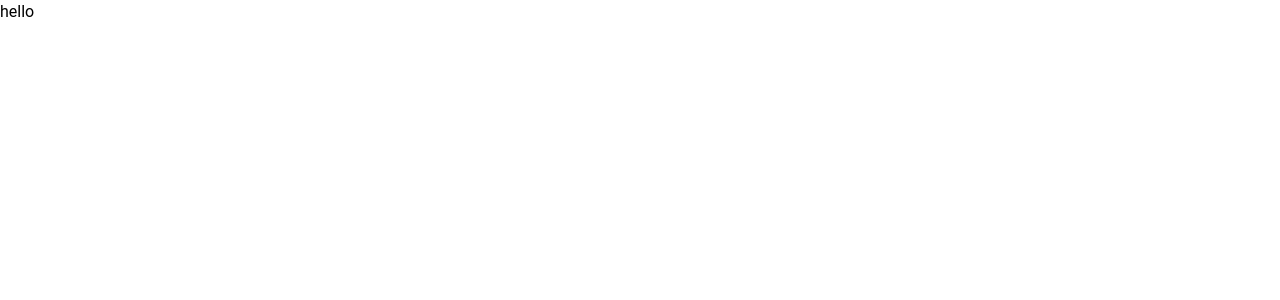
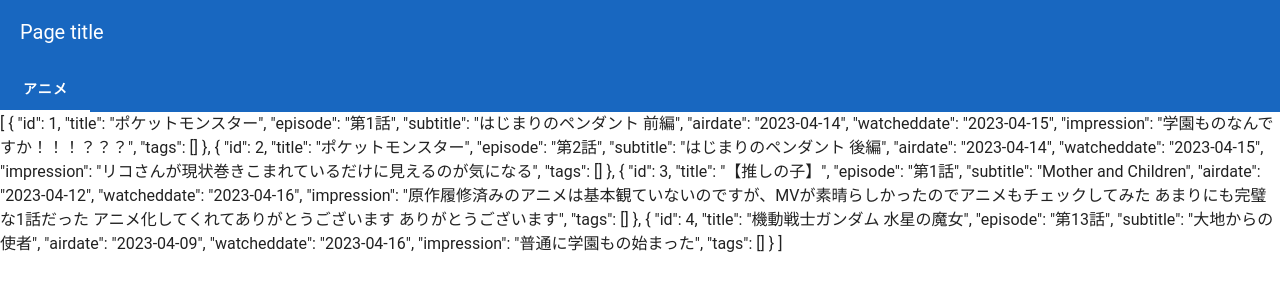
Before and after one commit to kyoruni/contents-log, a Vue app: page / in a window 1280 px wide. Shown: the top 300 px of the page. Built offline with nearby package versions, Linux system fonts and the light colour scheme.

Commit message:
:wrench: タブを作って、データ表示まで

```diff
--- a/src/App.vue
+++ b/src/App.vue
@@ -1,9 +1,23 @@
 <script setup lang="ts">
-import HelloWorld from './components/HelloWorld.vue'
+import { ref } from "vue";
+
+import Header from '@/components/Header.vue';
+import ContentsList from '@/components/ContentsList.vue';
+
+const currentTab = ref("anime");
+
+const changeTab = (selected: string) => {
+  currentTab.value = selected;
+};
 </script>
 
 <template>
-  <div class="wrapper">
-    <HelloWorld msg="You did it!" />
-  </div>
+  <v-app>
+    <v-main>
+      <v-container fluid class="pa-0">
+        <Header @changeTab="changeTab"/>
+        <ContentsList :category="currentTab"/>
+      </v-container>
+    </v-main>
+  </v-app>
 </template>
--- /dev/null
+++ b/src/assets/json/anime.json
@@ -0,0 +1,42 @@
+[
+  {
+    "id": 1,
+    "title": "ポケットモンスター",
+    "episode": "第1話",
+    "subtitle": "はじまりのペンダント 前編",
+    "airdate": "2023-04-14",
+    "watcheddate": "2023-04-15",
+    "impression": "学園ものなんですか！！！？？？",
+    "tags": []
+  },
+  {
+    "id": 2,
+    "title": "ポケットモンスター",
+    "episode": "第2話",
+    "subtitle": "はじまりのペンダント 後編",
+    "airdate": "2023-04-14",
+    "watcheddate": "2023-04-15",
+    "impression": "リコさんが現状巻きこまれているだけに見えるのが気になる",
+    "tags": []
+  },
+  {
+    "id": 3,
+    "title": "【推しの子】",
+    "episode": "第1話",
+    "subtitle": "Mother and Children",
+    "airdate": "2023-04-12",
+    "watcheddate": "2023-04-16",
+    "impression": "原作履修済みのアニメは基本観ていないのですが、MVが素晴らしかったのでアニメもチェックしてみた あまりにも完璧な1話だった アニメ化してくれてありがとうございます ありがとうございます",
+    "tags": []
+  },
+  {
+    "id": 4,
+    "title": "機動戦士ガンダム 水星の魔女",
+    "episode": "第13話",
+    "subtitle": "大地からの使者",
+    "airdate": "2023-04-09",
+    "watcheddate": "2023-04-16",
+    "impression": "普通に学園もの始まった",
+    "tags": []
+  }
+]
--- /dev/null
+++ b/src/components/ContentsList.vue
@@ -0,0 +1,38 @@
+<script setup lang="ts">
+import { ref, onMounted } from "vue";
+import animeList from "@/assets/json/anime.json";
+
+const props = defineProps({
+  category: {
+    type: String,
+    required: false,
+    default: "anime"
+  }
+});
+
+interface AnimeData {
+  id: number;
+  title: string;
+  episode: string;
+  subtitle: string;
+  airdate: string;
+  watcheddate: string;
+  impression: string;
+  tags: string[];
+};
+
+const contents = ref<AnimeData[]>([]);
+
+onMounted(() => {
+  switch (props.category) {
+    case "anime":
+      contents.value = animeList;
+      break;
+    default:
+      contents.value = [];
+  };
+});
+</script>
+<template>
+  {{ contents }}
+</template>
--- /dev/null
+++ b/src/components/Header.vue
@@ -0,0 +1,31 @@
+<script setup lang="ts">
+import { ref } from "vue";
+
+const emit = defineEmits(["changeTab"]);
+
+const tabs = [
+  // { "name": "ゲーム", "value": "game" },
+  { "name": "アニメ", "value": "anime" },
+  // { "name": "まんが", "value": "comic" },
+  // { "name": "本", "value": "book" },
+  // { "name": "映画", "value": "movie" },
+];
+const currentTab = ref("anime");
+
+const changeTab = (selectTab: string) => {
+  currentTab.value = selectTab;
+  emit("changeTab", currentTab.value);
+};
+</script>
+
+<template>
+  <v-toolbar color="primary">
+    <v-toolbar-title>Page title</v-toolbar-title>
+    <v-spacer></v-spacer>
+    <template v-slot:extension>
+      <v-tabs centered>
+        <v-tab v-for="tab in tabs" :key="tab.value" class="font-weight-bold" @click="changeTab(tab.value)">{{ tab.name }}</v-tab>
+      </v-tabs>
+    </template>
+  </v-toolbar>
+</template>
--- a/src/main.ts
+++ b/src/main.ts
@@ -11,6 +11,14 @@
 const vuetify = createVuetify({
   components,
   directives,
+  theme: {
+    defaultTheme: 'light',
+    themes: {
+      light: {
+        primary: '#ff99cc'
+      }
+    }
+  },
 })
 
 createApp(App).use(vuetify).mount('#app')
--- a/tsconfig.app.json
+++ b/tsconfig.app.json
@@ -4,6 +4,7 @@
   "exclude": ["src/**/__tests__/*"],
   "compilerOptions": {
     "composite": true,
+    "resolveJsonModule": true,
     "baseUrl": ".",
     "paths": {
       "@/*": ["./src/*"]
```
